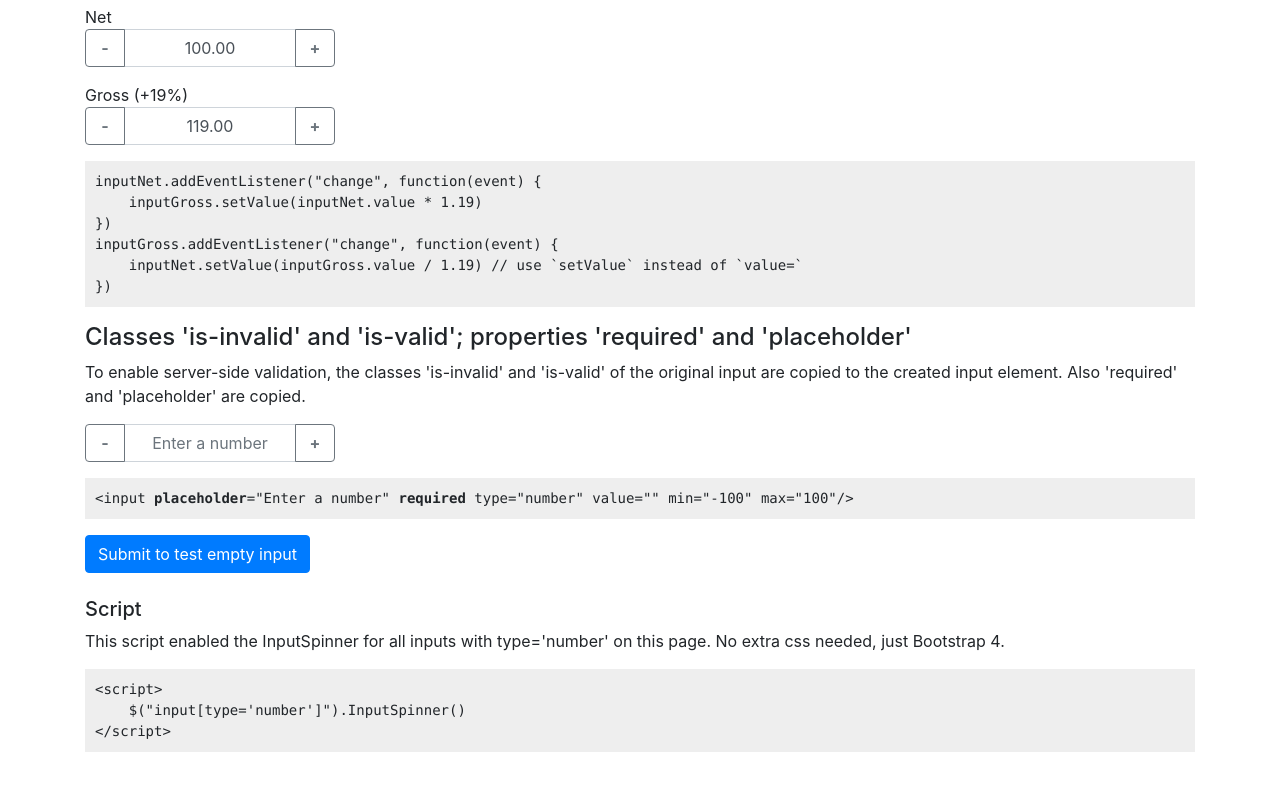
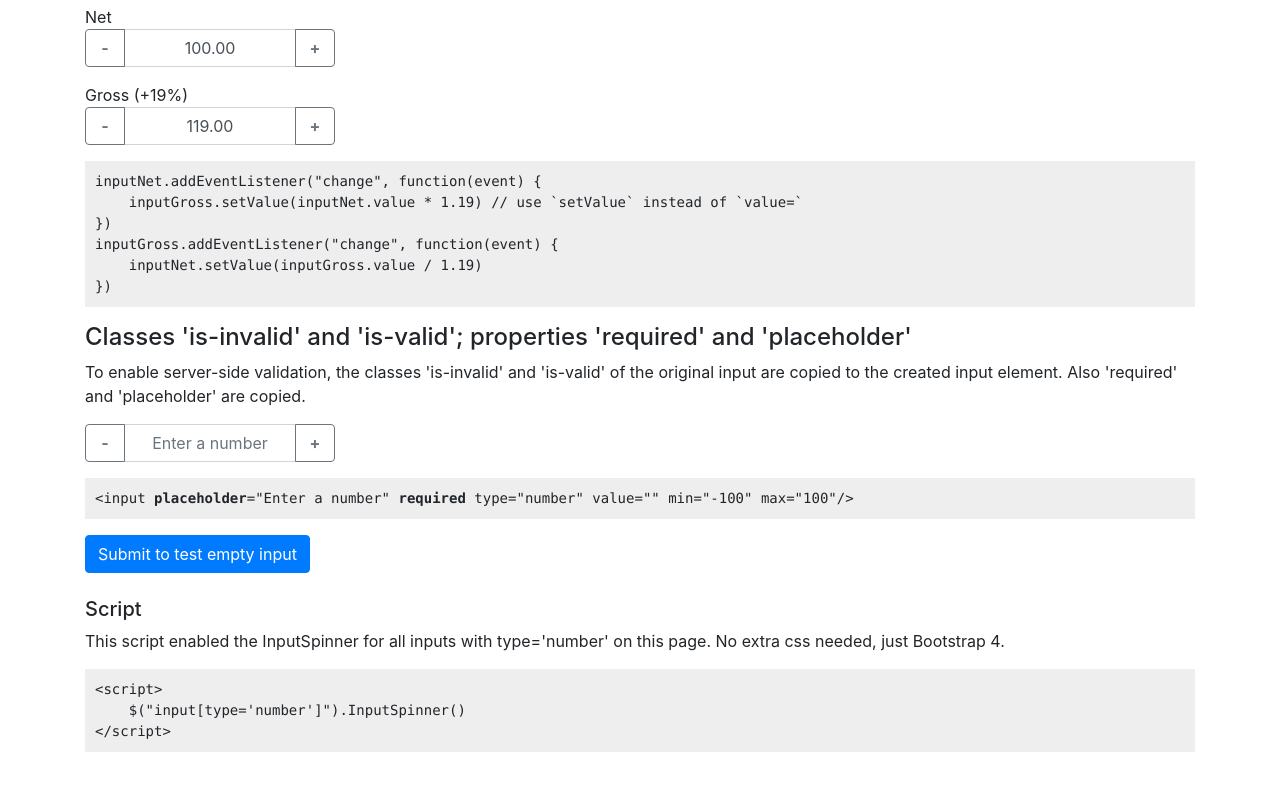
Before and after one commit to shaack/bootstrap-input-spinner, a website: page index.html in a window 1280 px wide. Shown: the part 834-1624 px from the top of the page. Drawn offline with nearby package versions, Linux system fonts and the light colour scheme.

Commit message:
Text optimization in demo page

```diff
--- a/index.html
+++ b/index.html
@@ -63,10 +63,10 @@
             <input type="number" id="inputGross" value="100" min="0" max="10000" step="0.01" data-decimals="2"/>
         </p>
         <pre class="code">inputNet.addEventListener("change", function(event) {
-    inputGross.setValue(inputNet.value * 1.19)
+    inputGross.setValue(inputNet.value * 1.19) // use `setValue` instead of `value=`
 })
 inputGross.addEventListener("change", function(event) {
-    inputNet.setValue(inputGross.value / 1.19) // use `setValue` instead of `value=`
+    inputNet.setValue(inputGross.value / 1.19)
 })</pre>
         <script>
             var inputNet = document.getElementById("inputNet")
```
